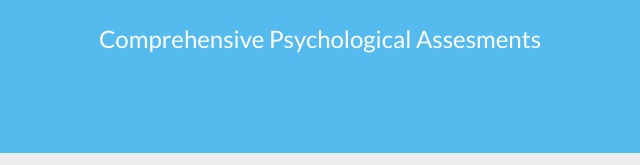
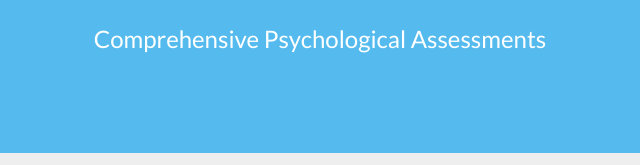
Before and after one commit to kimya18/professionals-site, a website with bundled scripts: page index.html in a window 1280 px wide. Shown: the part 635-800 px from the top of the page, 320-960 px from the left. Built offline with nearby package versions, Linux system fonts and the light colour scheme.

Commit message:
hssbgwhwb

```diff
--- a/index.html
+++ b/index.html
@@ -63,7 +63,7 @@
       </div>
 
       <!-- Masthead Subheading -->
-      <p class="masthead-subheading font-weight-light mb-0">Comprehensive Psychological Assesments</p>
+      <p class="masthead-subheading font-weight-light mb-0">Comprehensive Psychological Assessments</p>
 
     </div>
   </header>
```
